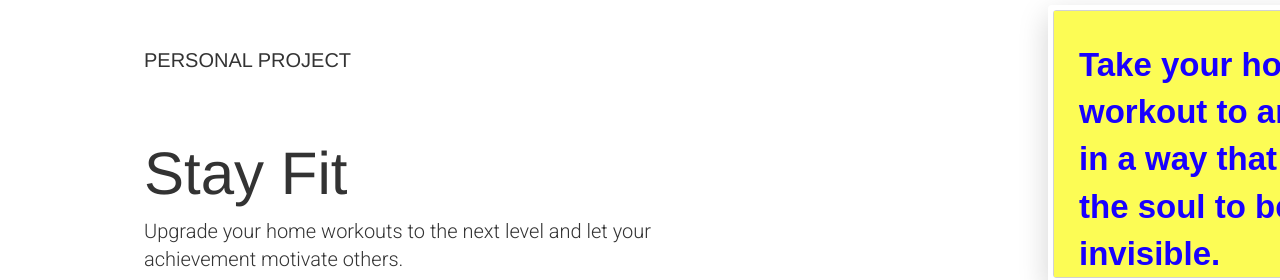
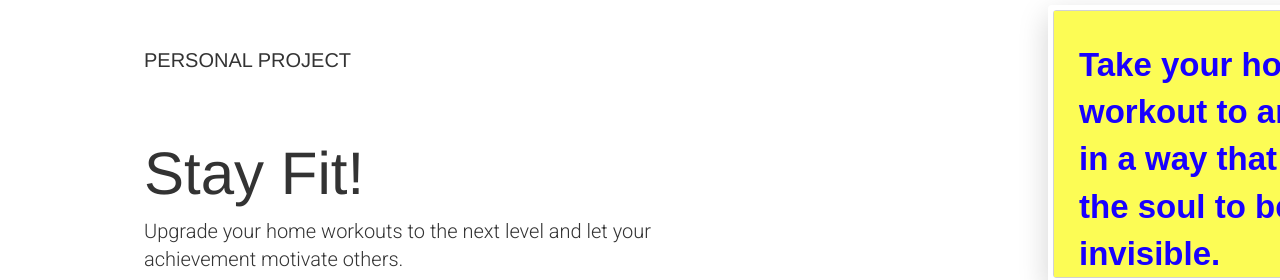
Before and after one commit to Absidaa/Absidaa, a Next.js app: page / in a window 1280 px wide. Shown: the part 1920-2200 px from the top of the page. Built offline with nearby package versions, Linux system fonts and the light colour scheme; a web font is replaced by a local one.

Commit message:
bug fixxed

```diff
--- a/pages/index.js
+++ b/pages/index.js
@@ -20,11 +20,7 @@ export default function Home() {
           <div className={styles.greet}>
             <div> Hello, there👋🏾😊 I am Abdallah |</div>
             <div className={styles.container}>
-              <a
-                title="FRONTEND DEVELOPER"
-                data-toggle="popover"
-                data-trigger="hover"
-              >
+              <a title="FRONTEND DEVELOPER">
                 <div className={styles.domain}>Software Engineer</div>
               </a>
             </div>
@@ -170,7 +166,7 @@ export default function Home() {
         </div>
         <div>
           <div className={styles.personalProject}>PERSONAL PROJECT</div>
-          <div className={styles.homeSession}>Stay Fit</div>
+          <div className={styles.homeSession}>Stay Fit!</div>
           <p
             className={styles.homeSessionElighten}
             style={{ fontFamily: "Roboto", fontSize: "2rem" }}
```
